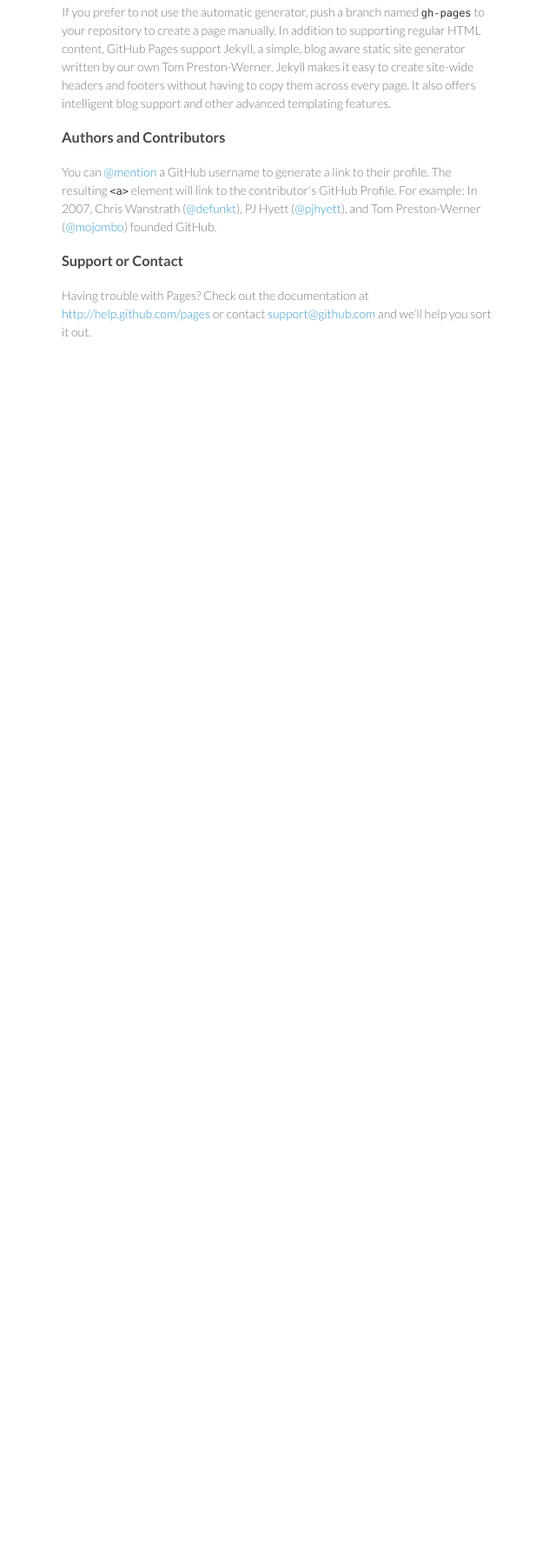
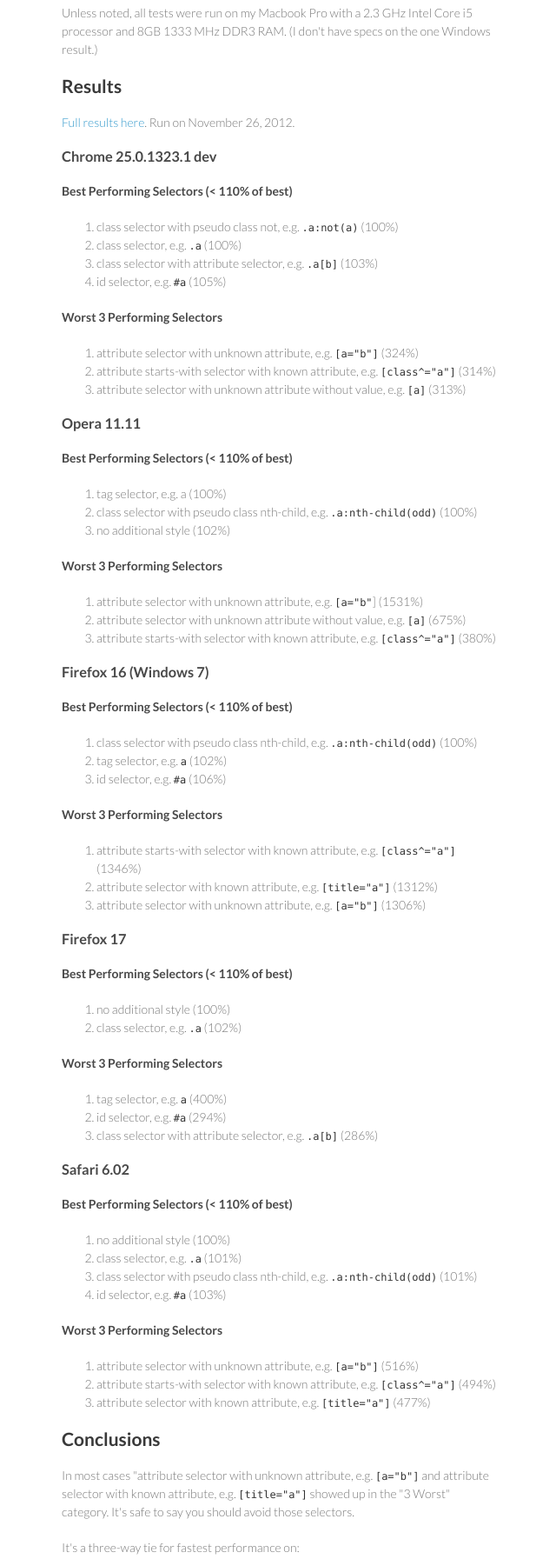
Before and after one commit to truetone/css-selector-benchmarking, a plain HTML site: page index.html in a window 1280 px wide. Shown: the part 552-2345 px from the top of the page at 87% size, without its empty margins (499-1139 px from the left). Before the commit the page ends 1014 px from the top, so only its background shows below. Drawn offline with Linux system fonts and the light colour scheme.

```diff
--- a/index.html
+++ b/index.html
@@ -28,32 +28,115 @@
         </ul>
       </header>
       <section>
-        <h3>Welcome to GitHub Pages.</h3>
+        <h1>Unscientific CSS Selector Benchmarking Tests</h1>
 
-<p>This automatic page generator is the easiest way to create beautiful pages for all of your projects. Author your page content here using GitHub Flavored Markdown, select a template crafted by a designer, and publish. After your page is generated, you can check out the new branch:</p>
+<p>These tests were all run on <a href="http://scope.bitbucket.org/tests/selector-matching-performance/index.html">Opera's Dragonfly test suite</a>.</p>
 
-<pre><code>$ cd your_repo_root/repo_name
-$ git fetch origin
-$ git checkout gh-pages
-</code></pre>
+<p>Browsers match selectors from right to left. For example, the class <code>#id div ul li a</code> will first try to match all <code>a</code>'s in the document, then all <code>li</code>'s, then all <code>ul</code>'s, etc., until it finally finds the unique <code>#id</code> and begins rendering.</p>
 
-<p>If you're using the GitHub for Mac, simply sync your repository and you'll see the new branch.</p>
+<p>This has led to a school of thought that claims using class selectors is the fastest best method for CSS performance. My (admittedly unscientific) tests do not confirm that hypothesis.</p>
 
-<h3>Designer Templates</h3>
+<p>Admittedly, some of the reasoning behind the "CSS classes only" school of thought are part of a work flow for avoiding clashing styles and decoupling style selectors from JavaScript selectors. These tests indicate to me that the jury is still out on whether or not CSS classes deliver superior performance.</p>
 
-<p>We've crafted some handsome templates for you to use. Go ahead and continue to layouts to browse through them. You can easily go back to edit your page before publishing. After publishing your page, you can revisit the page generator and switch to another theme. Your Page content will be preserved if it remained markdown format.</p>
+<p>Unfortunately these tests failed completely in Internet Explorer 9 so there is no data available.</p>
 
-<h3>Rather Drive Stick?</h3>
+<h2>Evironment</h2>
 
-<p>If you prefer to not use the automatic generator, push a branch named <code>gh-pages</code> to your repository to create a page manually. In addition to supporting regular HTML content, GitHub Pages support Jekyll, a simple, blog aware static site generator written by our own Tom Preston-Werner. Jekyll makes it easy to create site-wide headers and footers without having to copy them across every page. It also offers intelligent blog support and other advanced templating features.</p>
+<p>Unless noted, all tests were run on my Macbook Pro with a 2.3 GHz Intel Core i5 processor and 8GB 1333 MHz DDR3 RAM. (I don't have specs on the one Windows result.)</p>
 
-<h3>Authors and Contributors</h3>
+<h2>Results</h2>
 
-<p>You can <a href="https://github.com/blog/821" class="user-mention">@mention</a> a GitHub username to generate a link to their profile. The resulting <code>&lt;a&gt;</code> element will link to the contributor's GitHub Profile. For example: In 2007, Chris Wanstrath (<a href="https://github.com/defunkt" class="user-mention">@defunkt</a>), PJ Hyett (<a href="https://github.com/pjhyett" class="user-mention">@pjhyett</a>), and Tom Preston-Werner (<a href="https://github.com/mojombo" class="user-mention">@mojombo</a>) founded GitHub.</p>
+<p><a href="https://docs.google.com/a/umn.edu/spreadsheet/ccc?key=0AvVcfs0W9L-KdHpWeXg1VlJVMVVpMS1GZDhvQmt0TEE&amp;pli=1#gid=0">Full results here</a>. Run on November 26, 2012.</p>
 
-<h3>Support or Contact</h3>
+<h3>Chrome 25.0.1323.1 dev</h3>
 
-<p>Having trouble with Pages? Check out the documentation at <a href="http://help.github.com/pages">http://help.github.com/pages</a> or contact <a href="mailto:support@github.com">support@github.com</a> and we’ll help you sort it out.</p>
+<h4>Best Performing Selectors (&lt; 110% of best)</h4>
+
+<ol>
+<li>class selector with pseudo class not, e.g. <code>.a:not(a)</code> (100%)</li>
+<li>class selector, e.g. <code>.a</code> (100%)</li>
+<li>class selector with attribute selector, e.g. <code>.a[b]</code> (103%)</li>
+<li>id selector, e.g. <code>#a</code> (105%)</li>
+</ol><h4>Worst 3 Performing Selectors</h4>
+
+<ol>
+<li>attribute selector with unknown attribute, e.g. <code>[a="b"]</code> (324%)</li>
+<li>attribute starts-with selector with known attribute, e.g. <code>[class^="a"]</code> (314%)</li>
+<li>attribute selector with unknown attribute without value, e.g. <code>[a]</code> (313%)</li>
+</ol><h3>Opera 11.11</h3>
+
+<h4>Best Performing Selectors (&lt; 110% of best)</h4>
+
+<ol>
+<li>tag selector, e.g. a (100%)</li>
+<li>class selector with pseudo class nth-child, e.g. <code>.a:nth-child(odd)</code> (100%)</li>
+<li>no additional style (102%)</li>
+</ol><h4>Worst 3 Performing Selectors</h4>
+
+<ol>
+<li>attribute selector with unknown attribute, e.g. <code>[a="b"</code>] (1531%)</li>
+<li>attribute selector with unknown attribute without value, e.g. <code>[a]</code> (675%)</li>
+<li>attribute starts-with selector with known attribute, e.g. <code>[class^="a"]</code> (380%)</li>
+</ol><h3>Firefox 16 (Windows 7)</h3>
+
+<h4>Best Performing Selectors (&lt; 110% of best)</h4>
+
+<ol>
+<li>class selector with pseudo class nth-child, e.g. <code>.a:nth-child(odd)</code> (100%)</li>
+<li>tag selector, e.g. <code>a</code> (102%)</li>
+<li>id selector, e.g. <code>#a</code> (106%)</li>
+</ol><h4>Worst 3 Performing Selectors</h4>
+
+<ol>
+<li>attribute starts-with selector with known attribute, e.g. <code>[class^="a"]</code> (1346%)</li>
+<li>attribute selector with known attribute, e.g. <code>[title="a"]</code> (1312%)</li>
+<li>attribute selector with unknown attribute, e.g. <code>[a="b"]</code> (1306%)</li>
+</ol><h3>Firefox 17</h3>
+
+<h4>Best Performing Selectors (&lt; 110% of best)</h4>
+
+<ol>
+<li>no additional style (100%)</li>
+<li>class selector, e.g. <code>.a</code> (102%)</li>
+</ol><h4>Worst 3 Performing Selectors</h4>
+
+<ol>
+<li>tag selector, e.g. <code>a</code> (400%)</li>
+<li>id selector, e.g. <code>#a</code> (294%)</li>
+<li>class selector with attribute selector, e.g. <code>.a[b]</code> (286%)</li>
+</ol><h3>Safari 6.02</h3>
+
+<h4>Best Performing Selectors (&lt; 110% of best)</h4>
+
+<ol>
+<li>no additional style (100%)</li>
+<li>class selector, e.g. <code>.a</code> (101%)</li>
+<li>class selector with pseudo class nth-child, e.g. <code>.a:nth-child(odd)</code> (101%)</li>
+<li>id selector, e.g. <code>#a</code> (103%)</li>
+</ol><h4>Worst 3 Performing Selectors</h4>
+
+<ol>
+<li>attribute selector with unknown attribute, e.g. <code>[a="b"]</code> (516%)</li>
+<li>attribute starts-with selector with known attribute, e.g. <code>[class^="a"]</code> (494%)</li>
+<li>attribute selector with known attribute, e.g. <code>[title="a"]</code> (477%)</li>
+</ol><h2>Conclusions</h2>
+
+<p>In most cases "attribute selector with unknown attribute, e.g. <code>[a="b"]</code> and attribute selector with known attribute, e.g. <code>[title="a"]</code> showed up in the "3 Worst" category. It's safe to say you should avoid those selectors.</p>
+
+<p>It's a three-way tie for fastest performance on:</p>
+
+<ul>
+<li>class selector, e.g. <code>.a</code>
+</li>
+<li>id selector, e.g. <code>#a</code>
+</li>
+<li>class selector with pseudo class nth-child, e.g. <code>.a:nth-child(odd)</code>
+</li>
+</ul><p>That last one is the most surprising and seems to go against conventional wisdom.</p>
+
+<p>I think the best way to look at this is by the <em>proportion of users</em> in your audience. Even though the above three selectors offer the best performance across browsers, your users might not be using those.</p>
+
+<p>For example, the <code>#id</code> selector (generally considered the fastest) has poor performance in Firefox 17. If you have a lot of Firefox users in your audience, that's a big performance hit.</p>
       </section>
       <footer>
         <p>This project is maintained by <a href="https://github.com/truetone">truetone</a></p>
```
Also changed, not shown: params.json (+1 -1 lines).
